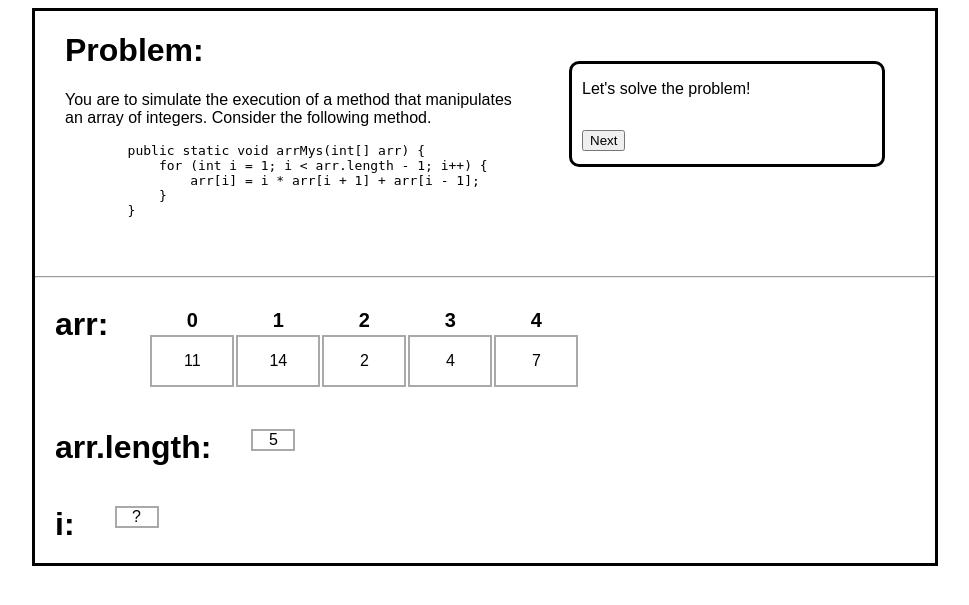
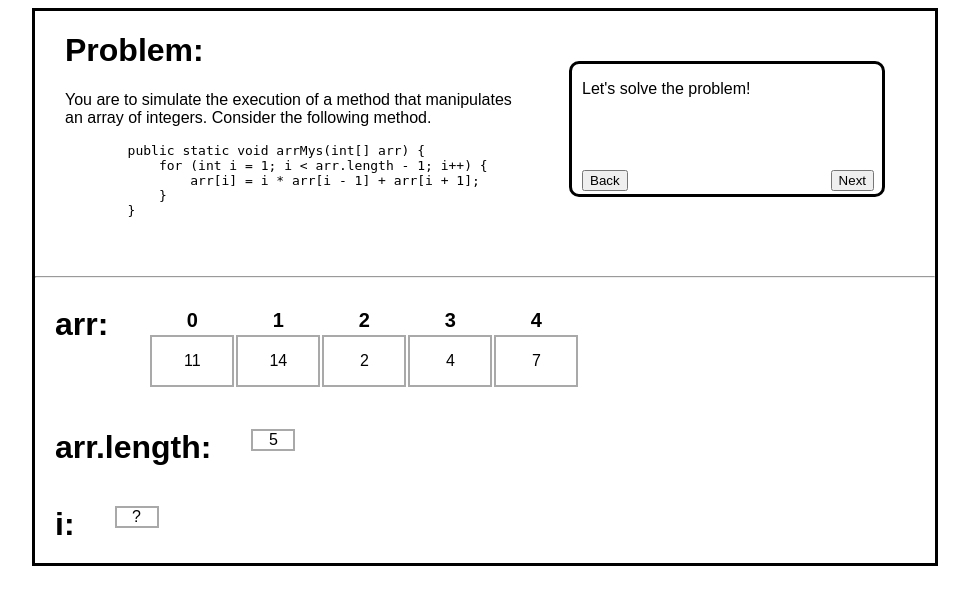
Before and after one commit to awilliambauer/practicum, a PHP site: page / in a window 1280 px wide. Shown: the top 605 px of the page, without its empty margins (155-1124 px from the left). Run offline with PHP 8.4, Linux system fonts and the light colour scheme; some libraries are stand-ins or nearby versions.

Commit message:
Added more highlighting and a back button

```diff
--- a/arrayMystery/index.css
+++ b/arrayMystery/index.css
@@ -60,7 +60,7 @@ td {
     float: right;
     margin: 50px;
     padding-left: 10px;
-    height: 100px;
+    height: 130px;
 }
 
 hr {
@@ -68,5 +68,10 @@ hr {
 }
 
 #prompttextbox {
-    height: 50px;
+    height: 90px;
 }
+
+#next {
+    float: right;
+    margin-right: 8px;
+}
--- a/arrayMystery/index.html
+++ b/arrayMystery/index.html
@@ -23,7 +23,7 @@
                     <pre>
         public static void arrMys(int[] arr) {
             for (<span id="init">int i = 1</span>; <span id="test">i < arr.length - 1</span>; <span id="incr">i++</span>) {
-                <span id="index">arr[i]</span> = <span id="expr">i * arr[i + 1] + arr[i - 1]</span>;
+                <span id="index">arr[i]</span> = <span id="expr">i * arr[i - 1] + arr[i + 1]</span>;
             }
         }
                     </pre>
@@ -37,6 +37,7 @@
                     </p>
                 </div>
                 <button id="next">Next</button>
+                <button id="back">Back</button>
 
             </div>
 
--- a/arrayMystery/index.js
+++ b/arrayMystery/index.js
@@ -5,10 +5,13 @@
 
     window.onload = function() {
         $("#next").on("click", next);
+        $("#back").on("click", back);
 
     };
 
+    // Called when the user presses the next button
     function next() {
+        clearHighlights();
         switch(step) {
             case 0:
                 $("#next").html("Next");
@@ -18,38 +21,42 @@
                 $("#init").css("color", "deeppink");
                 break;
             case 1:
-                $("#i").css("border-color", "darkgray");
-                $("#init").css("color", "black");
+                $("#promptwords").html("Is <span style=\"color:deeppink\">i < arr.length - 1</span>? Yes.");
                 $("#test").css("color", "deeppink");
-                $("#promptwords").html("Is i < arr.length - 1? Yes.");
                 break;
             case 2:
-                $("#test").css("color", "black");
                 $("#promptwords").html("Let's evaluate the expression now!");
                 $("#expr").css("color", "deeppink");
                 break;
             case 3:
                 $("#promptwords").html("What is the value of <span style=\"color:cyan;\">i</span>? 1.");
+                $("#expr").css("color", "deeppink");
                 $("#i").css("border-color", "cyan");
                 break;
             case 4:
+                $("#promptwords").append("<br>What is the value of <span style=\"color:darkorange;\">arr[i - 1]</span>? 11.");
+                $("#expr").css("color", "deeppink");
+                $("#i").css("border-color", "cyan");
                 $("#ele0").css("border-color", "darkorange");
-                $("#promptwords").append("<br>What is the value of <span style=\"color:darkorange;\">arr[i - 1]</span>? 11.");
                 break;
             case 5:
+                $("#promptwords").append("<br>What is the value of <span style=\"color:mediumorchid;\">arr[i + 1]</span>? 2.");
+                $("#expr").css("color", "deeppink");
+                $("#i").css("border-color", "cyan");
+                $("#ele0").css("border-color", "darkorange");
                 $("#ele2").css("border-color", "mediumorchid");
-                $("#promptwords").append("<br>What is the value of <span style=\"color:mediumorchid;\">arr[i + 1]</span>? 2.");
                 break;
             case 6:
                 $("#promptwords").append("<br>What is the result of the expression? 13.");
+                $("#expr").css("color", "deeppink");
+                $("#i").css("border-color", "cyan");
+                $("#ele0").css("border-color", "darkorange");
+                $("#ele2").css("border-color", "mediumorchid");
                 break;
             case 7:
-                $("#ele0").css("border-color", "darkgray");
-                $("#i").css("border-color", "darkgray");
-                $("#ele2").css("border-color", "darkgray");
-                $("#expr").css("color", "black");
+                $("#promptwords").html("Which index of the array is going to change? 1");
                 $("#index").css("color", "deeppink");
-                $("#promptwords").html("Which index of the array is going to change? 1");
+                $("#ele1").css("border-color", "cyan");
                 break;
             case 8:
                 $("#promptwords").html("Update that index of the array.");
@@ -57,95 +64,114 @@
                 $("#ele1").html("13");
                 break;
             case 9:
-                $("#index").css("color", "black");
-                $("#ele1").css("border-color", "darkgray");
-                $("#incr").css("color", "deeppink");
                 $("#promptwords").html("The current value of i is 2");
                 $("#i").html("2");
+                $("#incr").css("color", "deeppink");
                 $("#i").css("border-color", "cyan");
                 break;
             case 10:
-                $("#incr").css("color", "black");
-                $("#i").css("border-color", "darkgray");
+                $("#promptwords").html("Is <span style=\"color:deeppink\">i < arr.length - 1</span>? Yes.");
                 $("#test").css("color", "deeppink");
-                $("#promptwords").html("Is i < arr.length - 1? Yes.");
                 break;
             case 11:
-                $("#test").css("color", "black");
+                $("#promptwords").html("Let's evaluate the expression now!");
                 $("#expr").css("color", "deeppink");
-                $("#promptwords").html("Let's evaluate the expression now!");
                 break;
             case 12:
+                $("#promptwords").html("What is the value of <span style=\"color:cyan;\">i</span>? 2.");
+                $("#expr").css("color", "deeppink");
                 $("#i").css("border-color", "cyan");
-                $("#promptwords").html("What is the value of i? 2.");
                 break;
             case 13:
-                $("#i").css("border-color", "darkgray");
-                $("#ele1").css("border-color", "cyan");
-                $("#promptwords").append("<br>What is the value of arr[i - 1]? 13.");
+                $("#promptwords").append("<br>What is the value of <span style=\"color:darkorange;\">arr[i - 1]</span>? 13.");
+                $("#expr").css("color", "deeppink");
+                $("#i").css("border-color", "cyan");
+                $("#ele1").css("border-color", "darkorange");
                 break;
             case 14:
-                $("#ele1").css("border-color", "darkgray");
-                $("#ele3").css("border-color", "cyan");
-                $("#promptwords").append("<br>What is the value of arr[i + 1]? 4.");
+                $("#promptwords").append("<br>What is the value of <span style=\"color:mediumorchid;\">arr[i + 1]</span>? 4.");
+                $("#expr").css("color", "deeppink");
+                $("#i").css("border-color", "cyan");
+                $("#ele1").css("border-color", "darkorange");
+                $("#ele3").css("border-color", "mediumorchid");
                 break;
             case 15:
-                $("#ele3").css("border-color", "darkgray");
                 $("#promptwords").append("<br>What is the result of the expression? 21.");
+                $("#expr").css("color", "deeppink");
+                $("#i").css("border-color", "cyan");
+                $("#ele1").css("border-color", "darkorange");
+                $("#ele3").css("border-color", "mediumorchid");
                 break;
             case 16:
-                $("#expr").css("color", "black");
+                $("#promptwords").html("Which index of the array is going to change? 2");
                 $("#index").css("color", "deeppink");
-                $("#promptwords").html("Which index of the array is going to change? 2");
+                $("#ele2").css("border-color", "cyan");
                 break;
             case 17:
                 $("#promptwords").html("Update that index of the array.");
+                $("#index").css("color", "deeppink");
                 $("#ele2").css("border-color", "cyan");
                 $("#ele2").html("21");
                 break;
             case 18:
-                $("#ele2").css("border-color", "darkgray");
-                $("#index").css("color", "black");
                 $("#promptwords").html("The current value of i is 3");
                 $("#i").html("3");
+                $("#i").css("border-color", "cyan");
+                $("#incr").css("color", "deeppink");
                 break;
             case 19:
-                $("#promptwords").html("Is i < arr.length - 1? Yes.");
+                $("#promptwords").html("Is <span style=\"color:deeppink\">i < arr.length - 1</span>? Yes.");
+                $("#test").css("color", "deeppink");
                 break;
             case 20:
                 $("#promptwords").html("Let's evaluate the expression now!");
+                $("#expr").css("color", "deeppink");
                 break;
             case 21:
-                $("#promptwords").html("What is the value of i? 3.");
+                $("#promptwords").html("What is the value of <span style=\"color:cyan;\">i</span>? 3.");
+                $("#expr").css("color", "deeppink");
                 $("#i").css("border-color", "cyan");
                 break;
             case 22:
-                $("#i").css("border-color", "darkgray");
-                $("#promptwords").append("<br>What is the value of arr[i - 1]? 21.");
+                $("#promptwords").append("<br>What is the value of <span style=\"color:darkorange;\">arr[i - 1]</span>? 21.");
+                $("#expr").css("color", "deeppink");
+                $("#i").css("border-color", "cyan");
+                $("#ele2").css("border-color", "darkorange");
                 break;
             case 23:
-                $("#promptwords").append("<br>What is the value of arr[i + 1]? 7.");
+                $("#promptwords").append("<br>What is the value of <span style=\"color:mediumorchid;\">arr[i + 1]</span>? 7.");
+                $("#expr").css("color", "deeppink");
+                $("#i").css("border-color", "cyan");
+                $("#ele2").css("border-color", "darkorange");
+                $("#ele4").css("border-color", "mediumorchid");
                 break;
             case 24:
                 $("#promptwords").append("<br>What is the result of the expression? 42.");
+                $("#expr").css("color", "deeppink");
+                $("#i").css("border-color", "cyan");
+                $("#ele2").css("border-color", "darkorange");
+                $("#ele4").css("border-color", "mediumorchid");
                 break;
             case 25:
                 $("#promptwords").html("Which index of the array is going to change? 3");
+                $("#index").css("color", "deeppink");
+                $("#ele3").css("border-color", "cyan");
                 break;
             case 26:
                 $("#promptwords").html("Update that index of the array.");
+                $("#index").css("color", "deeppink");
                 $("#ele3").css("border-color", "cyan");
                 $("#ele3").html("42");
                 break;
             case 27:
-                $("#ele1").css("border-color", "darkgray");
                 $("#promptwords").html("The current value of i is 4");
                 $("#i").html("4");
                 $("#i").css("border-color", "cyan");
+                $("#incr").css("color", "deeppink");
                 break;
             case 28:
-                $("#i").css("border-color", "darkgray");
-                $("#promptwords").html("Is i < arr.length - 1? No.");
+                $("#promptwords").html("Is <span style=\"color:deeppink\">i < arr.length - 1</span>? No.");
+                $("#test").css("color", "deeppink");
                 break;
             case 29:
                 $("#promptwords").html("We are done!");
@@ -157,6 +183,45 @@
 
     }
 
+    // Called when the back button is pressed
+    // Takes user back to previous step
+    function back() {
+        if (step > 1) {
+            step -= 2;
+            next();
+        } else if (step == 1) {
+            step = 29;
+            next();
+        } else if (step == 0) {
+            step = 28;
+            next();
+        }
+    }
+
+    // Removes all styling highlighting boxes and coloring text
+    function clearHighlights() {
+        // Reset text in problem
+        $("#init").css("color", "black");
+        $("#test").css("color", "black");
+        $("#incr").css("color", "black");
+        $("#index").css("color", "black");
+        $("#expr").css("color", "black");
+
+        // Reset element boxes
+        $("#ele0").css("border-color", "darkgray");
+        $("#ele1").css("border-color", "darkgray");
+        $("#ele2").css("border-color", "darkgray");
+        $("#ele3").css("border-color", "darkgray");
+        $("#ele4").css("border-color", "darkgray");
+        $("#i").css("border-color", "darkgray");
+
+        // Reset indices
+        $("#0").css("color", "black");
+        $("#1").css("color", "black");
+        $("#2").css("color", "black");
+        $("#3").css("color", "black");
+        $("#4").css("color", "black");
+    }
     //1)   What is the current value of i?
     //    2)   Does the for loop test pass?
     //    3)   Let�s evaluate the expression now!
```
